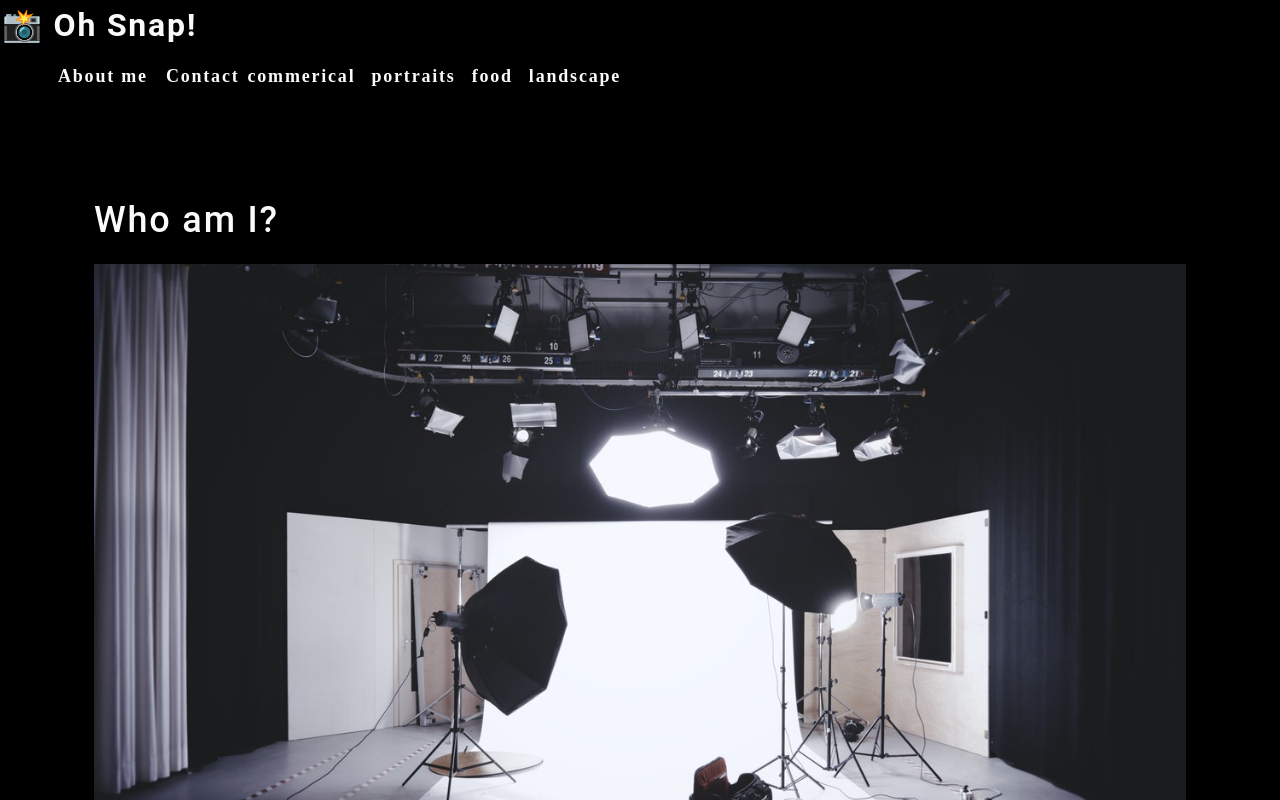
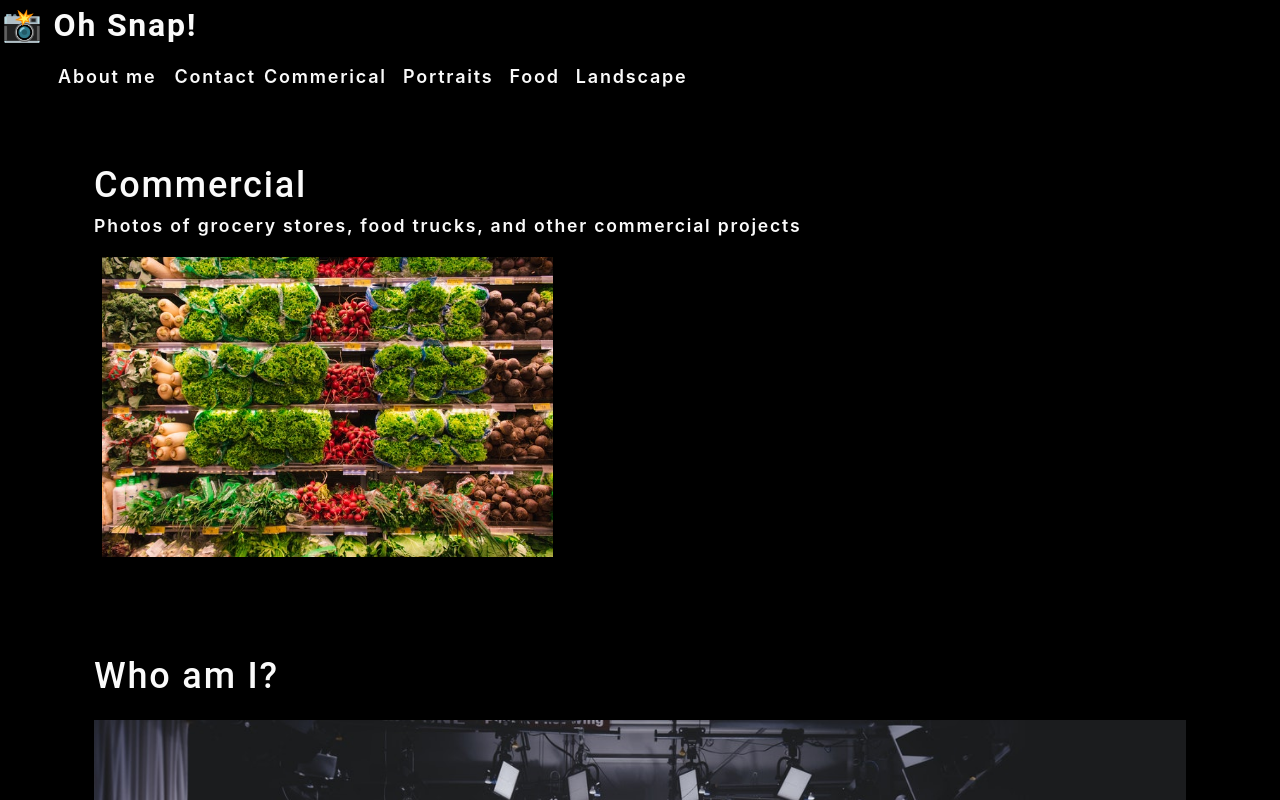
Before and after one commit to QuinnPucci/photo-port, a React (Create React App) app: page / in a window 1280 px wide. Shown: the top 800 px of the page. Built offline with nearby package versions, Linux system fonts and the light colour scheme.

Commit message:
added gallery component

```diff
--- a/src/App.js
+++ b/src/App.js
@@ -2,13 +2,15 @@
 import './App.css';
 import About from './components/About'
 import Nav from './components/Nav'
+import Gallery from './components/Gallery';
 
 function App() {
   return (
     <div>
-      <Nav></Nav>
+      <Nav/>
       <main>
-        <About></About>
+        <Gallery/>
+        <About/>
       </main>
     </div>
   );
--- /dev/null
+++ b/src/components/Gallery/index.js
@@ -0,0 +1,25 @@
+import React from 'react'
+import { capitalizeFirstLetter } from '../../utils/helpers'
+import photo from "../..//assets/small/commercial/0.jpg"
+
+const Gallery = (props) => {
+    const currentCategory = {
+        name: "commercial",
+        description: "Photos of grocery stores, food trucks, and other commercial projects"
+    }
+    return (
+        <section>
+            <h1>{capitalizeFirstLetter(currentCategory.name)}</h1>
+            <p>{currentCategory.description}</p>
+            <div>
+                <img
+                    src={photo}
+                    alt="Commercial Example"
+                    className="img-thumbnail mx-1"
+                />
+            </div>
+        </section>
+    )
+}
+
+export default Gallery
--- a/src/components/Nav/index.js
+++ b/src/components/Nav/index.js
@@ -1,14 +1,15 @@
 import React from 'react'
+import { capitalizeFirstLetter } from '../../utils/helpers'
 
 const categories = [
     {
-        name: "commerical",
+        name: "Commerical",
         description: "Photos of grocery stores, food trucks, and other commercial projects"
     },
-    { name: "portraits", description: "Portraits of people in my life" },
-    { name: "food", description: "Delicious delicacies"},
+    { name: "Portraits", description: "Portraits of people in my life" },
+    { name: "Food", description: "Delicious delicacies"},
     {
-        name: "landscape",
+        name: "Landscape",
         desription: "Fields, farmhouses, waterfalls, and the beauty of nature"
     }
 
--- a/src/index.css
+++ b/src/index.css
@@ -51,7 +51,7 @@
   letter-spacing: .1em;
   background: var(--dark);
   color: var(--light);
-  font-family: 'Poiret One', cursive;
+  /* font-family: 'Poiret One', cursive; */
 
 }
 
```
